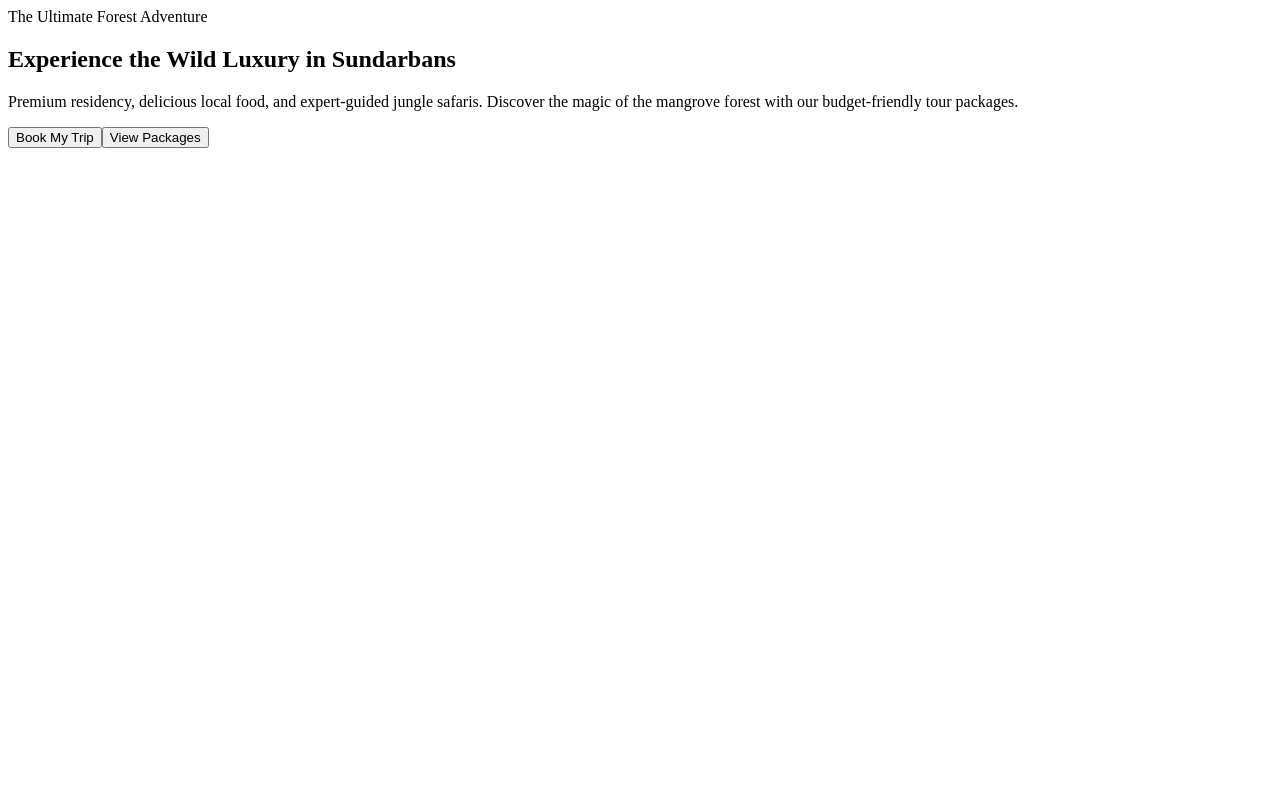
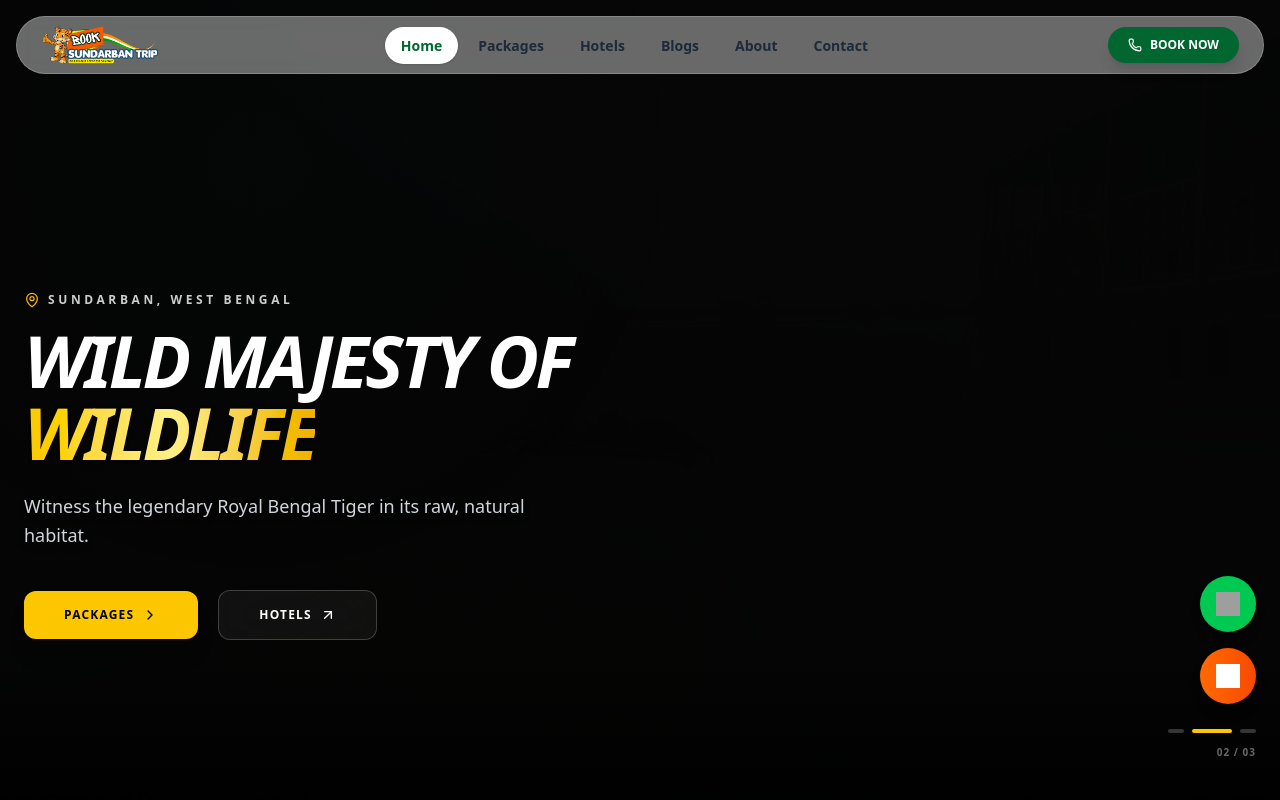
Before and after one commit to dreamtravel005-debug/Book-sundarban-trip, a Next.js app: page / in a window 1280 px wide. Shown: the top 800 px of the page. Built offline with nearby package versions, Linux system fonts and the light colour scheme; grey boxes are pictures that could not be loaded.

Commit message:
Update layout.tsx

```diff
--- a/app/layout.tsx
+++ b/app/layout.tsx
@@ -1,37 +1,96 @@
-// আপনার পেইজের মেইন সেকশন বা হিরো সেকশনে এভাবে লিখুন:
+import "./globals.css";
+import { Poppins } from 'next/font/google'
+import Navbar from "./components/Navbar";
+import Footer from "./components/Footer";
+import FloatingButtons from "./components/FloatingButtons";
+import Script from "next/script";
+import { Metadata } from "next";
 
-export default function HeroSection() {
+export const metadata: Metadata = {
+  metadataBase: new URL("https://booksundarbantrip.com"),
+  title: "Sundarban Tour Package | Best Price Premium Residency",
+  description: "Experience the wild luxury in Sundarbans with AC Resorts, delicious local food, and experienced tour guides. Best budget-friendly packages available.",
+
+  keywords: [
+    "Sundarban Tour", "Sundarban Tourism", "Sundarban Tour Package",
+    "Best Sundarban Trip", "Sundarban Hilsha Festival", "Luxury Sundarban Resort",
+    "Sundarban Travel Agency", "Sundarban Package from Kolkata", "Sundarban Tour guide",
+    "Sundarban Wildlife Tour", "Sundarban Eco-Tourism", "Book Sundarban Trip","Sundarban Budget Tour",
+    "Sundarban 2N/3D Tour", "Sundarban 1N/2D Tour"
+  ],
+
+  icons: {
+    icon: "/book-sundarban-trip.ico",
+    shortcut: "/book-sundarban-trip.ico",
+    apple: "/book-sundarban-trip.ico",
+  },
+
+  openGraph: {
+    title: "Sundarban Tour - Premium Forest Residency",
+    description: "Experience the wild luxury in Sundarbans with our expert-guided tours.",
+    url: "https://booksundarbantrip.com",
+    siteName: "Book Sundarban Trip",
+    images: [
+      {
+        url: "/og-image.jpg",
+        width: 1200,
+        height: 630,
+        alt: "Sundarban Tour Banner",
+      },
+    ],
+    locale: "en_IN",
+    type: "website",
+  },
+};
+
+export default function RootLayout({
+  children,
+}: {
+  children: React.ReactNode;
+}) {
+  const jsonLd = {
+    "@context": "https://schema.org",
+    "@type": "TravelAgency",
+    "name": "Sundarban Tour",
+    "description": "Experience the wild luxury in Sundarbans with Premium Forest Residency.",
+    "url": "https://booksundarbantrip.com",
+    "image": "https://booksundarbantrip.com", // এখানে ছবির ফুল পাথ দিলে ভালো
+    "priceRange": "$$",
+    "address": {
+      "@type": "PostalAddress",
+      "addressLocality": "Kolkata",
+      "addressCountry": "IN"
+    }
+  };
+
   return (
-    <section className="relative py-16 px-6 md:py-24 md:px-20 text-center">
-      <div className="max-w-4xl mx-auto">
+    <html lang="en" suppressHydrationWarning>
+      <head>
+        {/* Google Ads ট্র্যাকিং কোড - এখানে লিংকটি আপডেট করা হয়েছে */}
+        <Script
+          src="https://googletagmanager.com"
+          strategy="afterInteractive"
+        />
+        <Script id="google-ads-init" strategy="afterInteractive">
+          {`
+            window.dataLayer = window.dataLayer || [];
+            function gtag(){dataLayer.push(arguments);}
+            gtag('js', new Date());
+            gtag('config', 'AW-123456789');
+          `}
+        </Script>
 
-        {/* Eye-catching Badge */}
-        <span className="inline-block py-1 px-3 mb-4 text-xs font-semibold tracking-widest text-green-700 uppercase bg-green-100 rounded-full">
-          The Ultimate Forest Adventure
-        </span>
-
-        {/* main title - মোবাইলে ছোট, ডেক্সটপে বড় এবং বোল্ড */}
-        <h1 className="text-3xl md:text-6xl lg:text-7xl font-extrabold mb-6">
-          Experience the <span className="text-green-600">Wild Luxury</span> in Sundarbans
-        </h1>
-
-        {/* description - রিডিবিলিটি বাড়ানোর জন্য gray-600 ব্যবহার করা হয়েছে */}
-        <p className="text-base md:text-xl text-slate-600 mb-8 max-w-2xl mx-auto leading-relaxed">
-          Premium residency, delicious local food, and expert-guided jungle safaris.
-          Discover the magic of the mangrove forest with our budget-friendly tour packages.
-        </p>
-
-        {/* Buttons */}
-        <div className="flex flex-col sm:flex-row justify-center gap-4">
-          <button className="px-8 py-4 bg-green-600 text-white font-bold rounded-lg shadow-lg hover:bg-green-700 transition-all">
-            Book My Trip
-          </button>
-          <button className="px-8 py-4 bg-white text-slate-900 font-bold border border-slate-200 rounded-lg hover:bg-slate-50 transition-all">
-            View Packages
-          </button>
-        </div>
-
-      </div>
-    </section>
+        <script
+          type="application/ld+json"
+          dangerouslySetInnerHTML={{ __html: JSON.stringify(jsonLd) }}
+        />
+      </head>
+      <body className="antialiased flex flex-col min-h-screen">
+        <Navbar />
+        <main className="grow">{children}</main>
+        <FloatingButtons />
+        <Footer />
+      </body>
+    </html>
   );
 }
```
